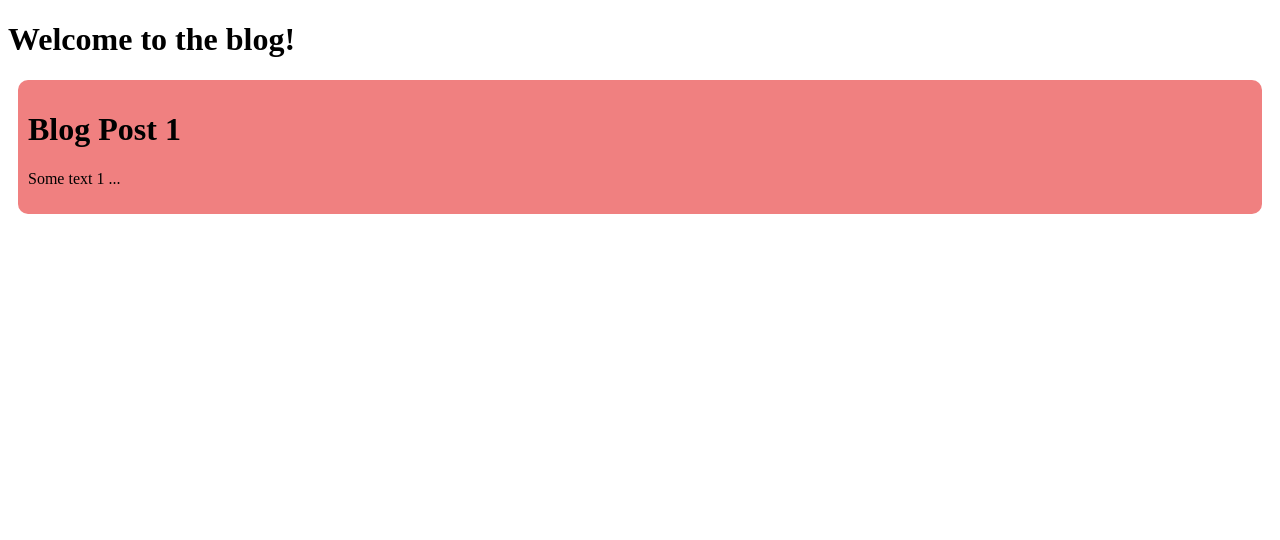
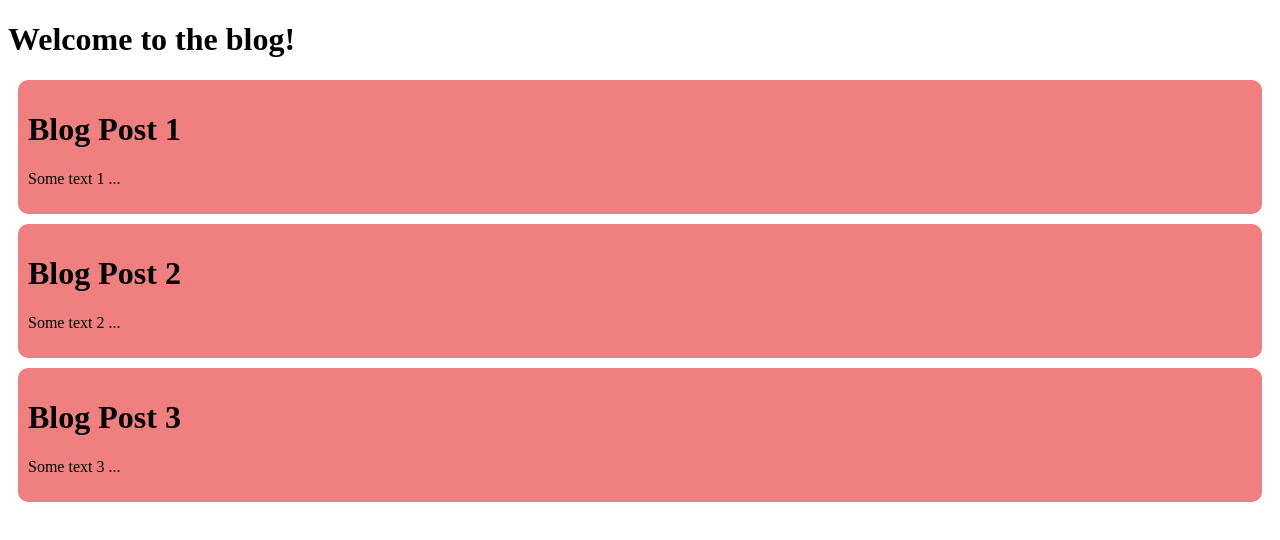
Before and after one commit to jadeleafmoon/vue3-playground, a Vue app: page / in a window 1280 px wide. Shown: the top 540 px of the page. Built offline with nearby package versions, Linux system fonts and the light colour scheme.

Commit message:
feat: add props for BlogPost

```diff
--- a/src/App.vue
+++ b/src/App.vue
@@ -1,6 +1,7 @@
 <template>
   <h1>Welcome to the blog!</h1>
-  <BlogPost />
+  <pre></pre>
+  <BlogPost v-for="blogPost in blogPosts" :blogPost="blogPost" />
 </template>
 
 <script>
@@ -8,6 +9,15 @@ import BlogPost from "./components/BlogPost.vue"
 
 export default {
   name: 'App',
+  data() {
+    return {
+      blogPosts: [
+        { title: "Blog Post 1", text: "Some text 1 ..." },
+        { title: "Blog Post 2", text: "Some text 2 ..." },
+        { title: "Blog Post 3", text: "Some text 3 ..." },
+      ]
+    }
+  },
   components: { BlogPost }
 }
 </script>
--- a/src/components/BlogPost.vue
+++ b/src/components/BlogPost.vue
@@ -1,11 +1,16 @@
 <template>
   <div class="post">
-    <h1>Blog Post 1</h1>
-    <p>Some text 1 ...</p>
+    <h1> {{ blogPost.title }} </h1>
+    <p> {{ blogPost.text }} </p>
   </div>
 </template>
 
 <script>
+
+export default {
+  props: ['blogPost'],
+}
+
 </script>
 
 <style scoped>
```
Also changed, not shown: 1 other file (tests, documents, lock files or other folders).
